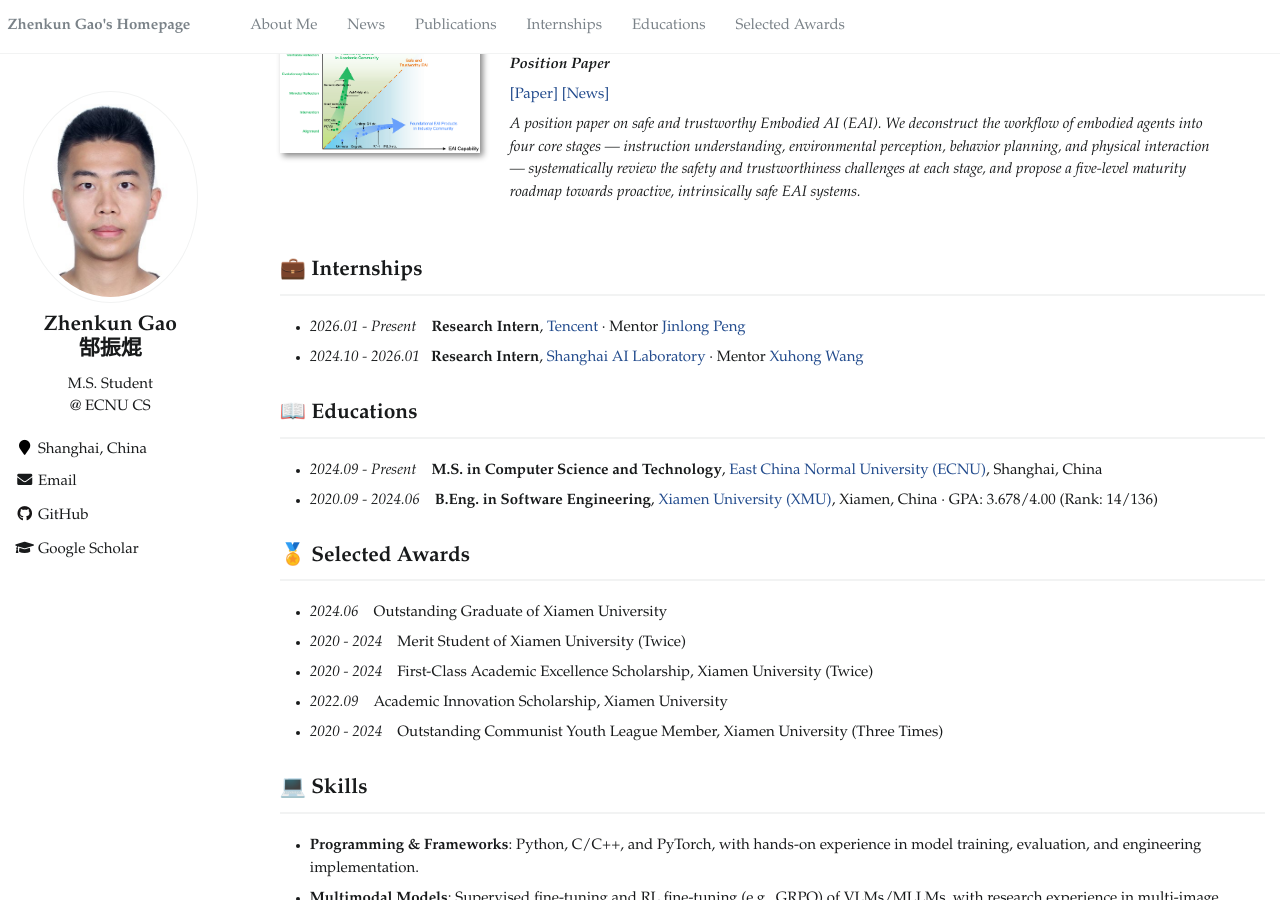
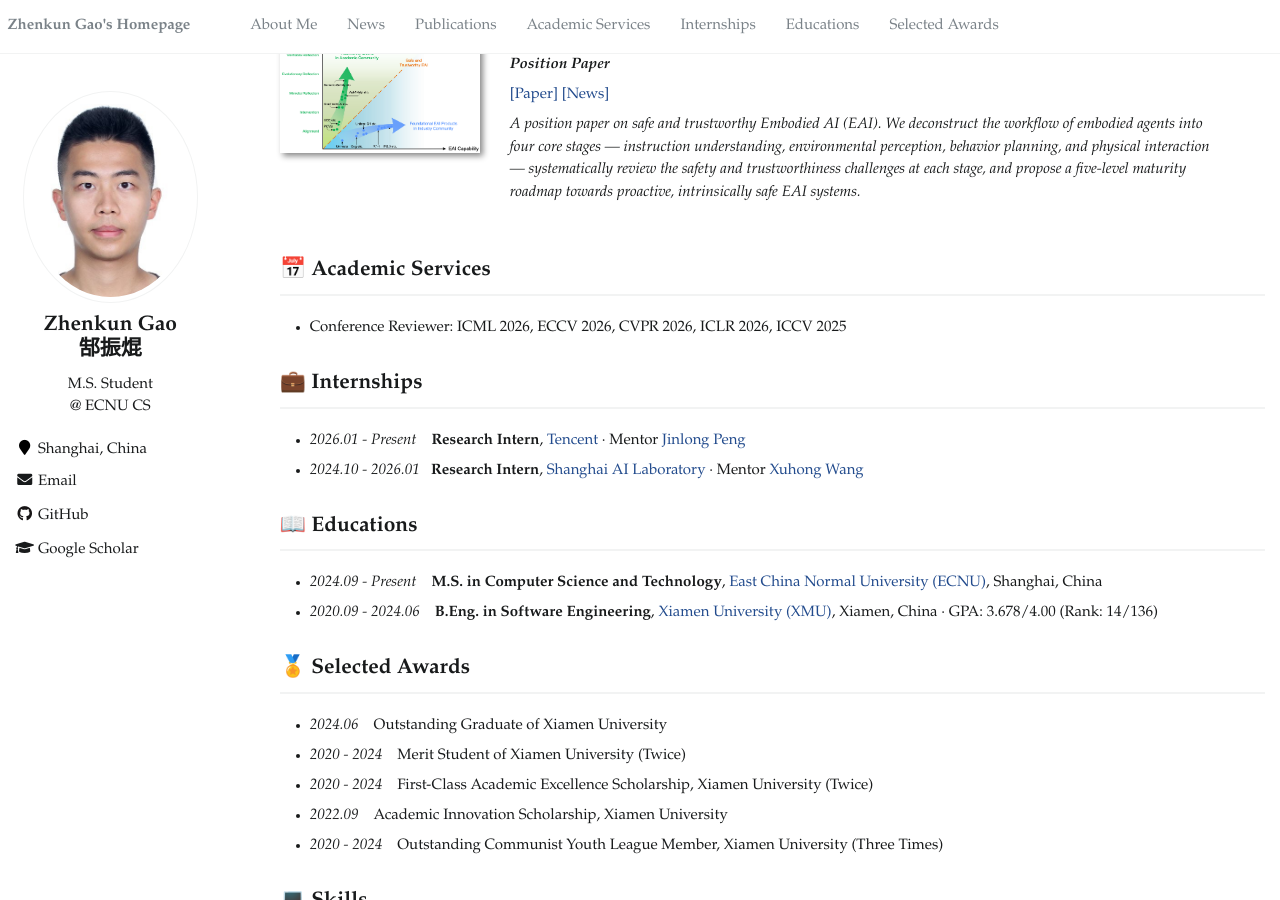
Before and after one commit to Stephen-gzk/stephen-gzk.github.io, a Jekyll site: the page built from _pages/about.md, in a window 1280 px wide and 900 px high, scrolled down 1780 px. Built offline with Jekyll 4.4.1, drawn with Linux system fonts in a browser that asks for light colours.

Commit message:
Add Academic Services section (conference reviewer)
Co-Authored-By: Claude Fable 5 <noreply@anthropic.com>

```diff
--- a/_data/navigation.yml
+++ b/_data/navigation.yml
@@ -9,6 +9,9 @@ main:
   - title: "Publications"
     url: "/#-publications"
 
+  - title: "Academic Services"
+    url: "/#-academic-services"
+
   - title: "Internships"
     url: "/#-internships"
 
--- a/_pages/about.md
+++ b/_pages/about.md
@@ -113,6 +113,11 @@ Xin Tan, Bangwei Liu, Yicheng Bao, Qijian Tian, **Zhenkun Gao**, Xiongbin Wu, Zh
 </div>
 
 
+# 📅 Academic Services
+
+- Conference Reviewer: ICML 2026, ECCV 2026, CVPR 2026, ICLR 2026, ICCV 2025
+
+
 # 💼 Internships
 
 - *2026.01 - Present* &ensp; **Research Intern**, [Tencent](https://www.tencent.com/en-us/) · Mentor [Jinlong Peng](https://pjl1995.github.io/)
```
